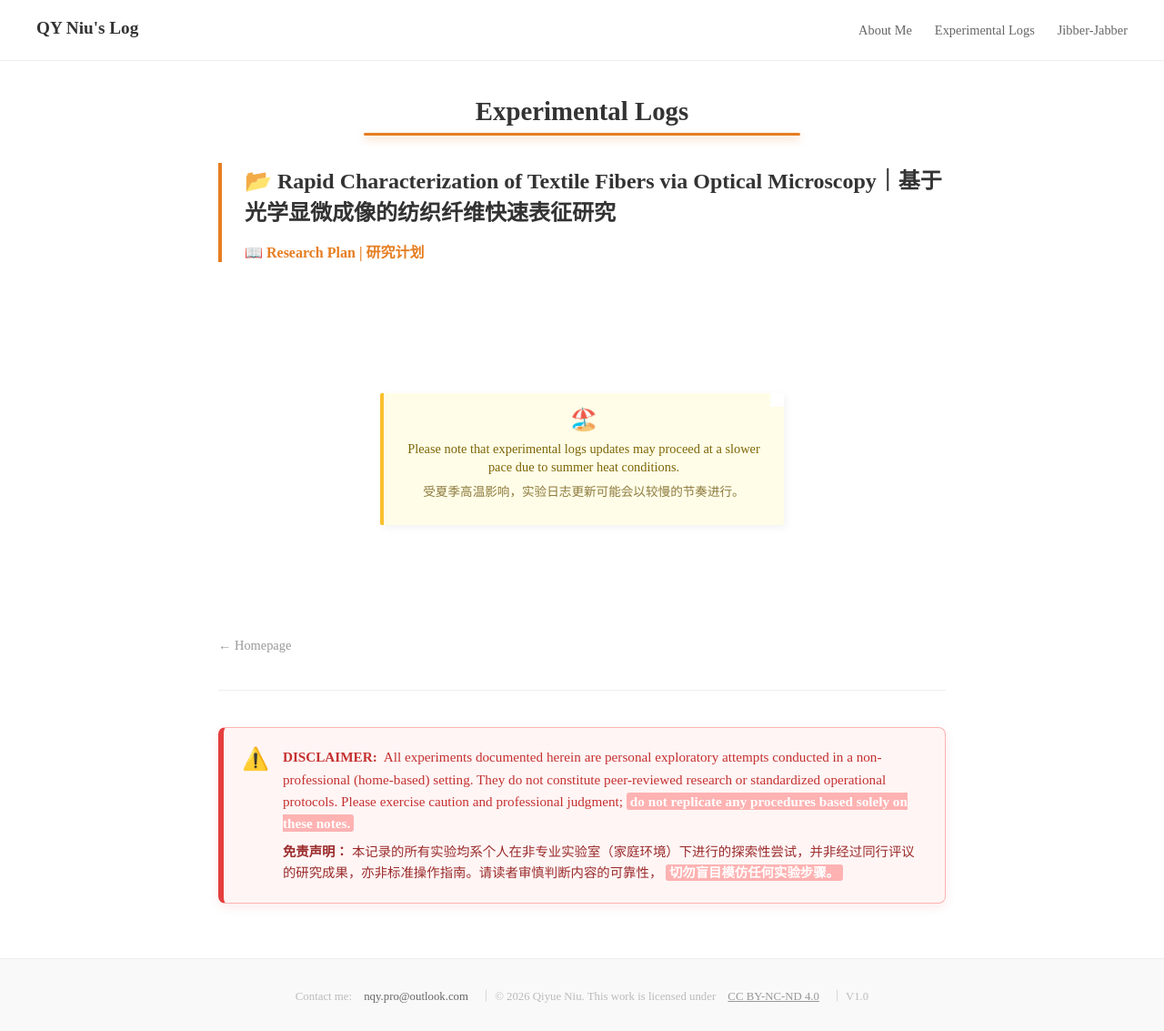
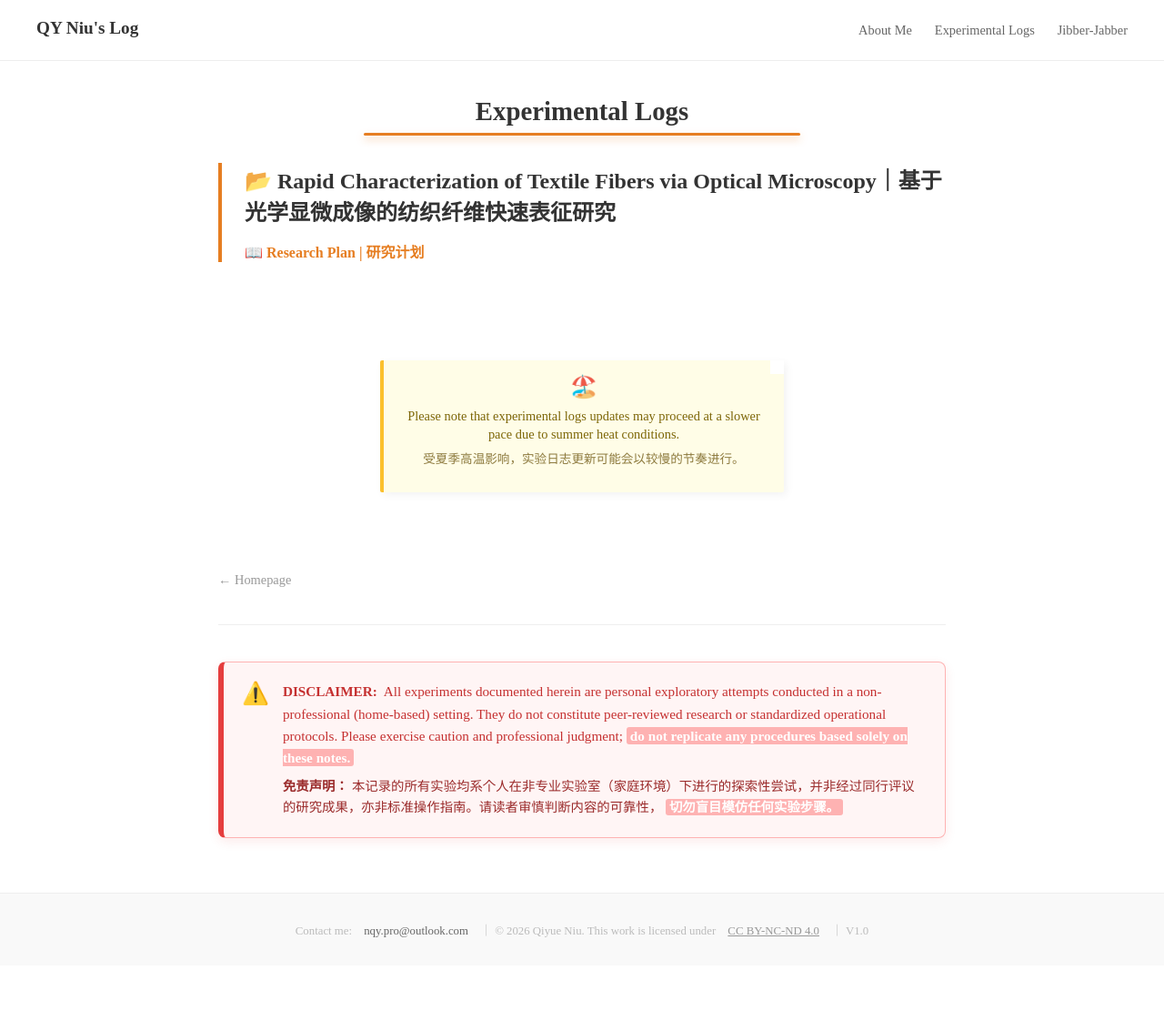
Before and after one commit to nqy-exp/nqy-exp.github.io, a Jekyll site: the page built from _projects/index.md, in a window 1280 px wide. Shown: the whole page at 91% size. Built offline with Jekyll 4.4.1, drawn with Linux system fonts in a browser that asks for light colours; after the commit the page ends 1061 px from its top, so only the background shows below that.

Commit message:
fix index

```diff
--- a/_projects/index.md
+++ b/_projects/index.md
@@ -95,7 +95,7 @@ permalink: /projects/
   {% endfor %}
 </div>
 
-<br><br><br>
+<br>
 
 <!-- 【提示便签】 -->
 <div class="construction-note">
@@ -106,7 +106,7 @@ permalink: /projects/
   </div>
 </div>
 
-<br><br><br>
+<br>
 
 <a href="/" class="back-link">← Homepage</a>
 
```
Also changed, not shown: index.md (+1 -1 lines).
